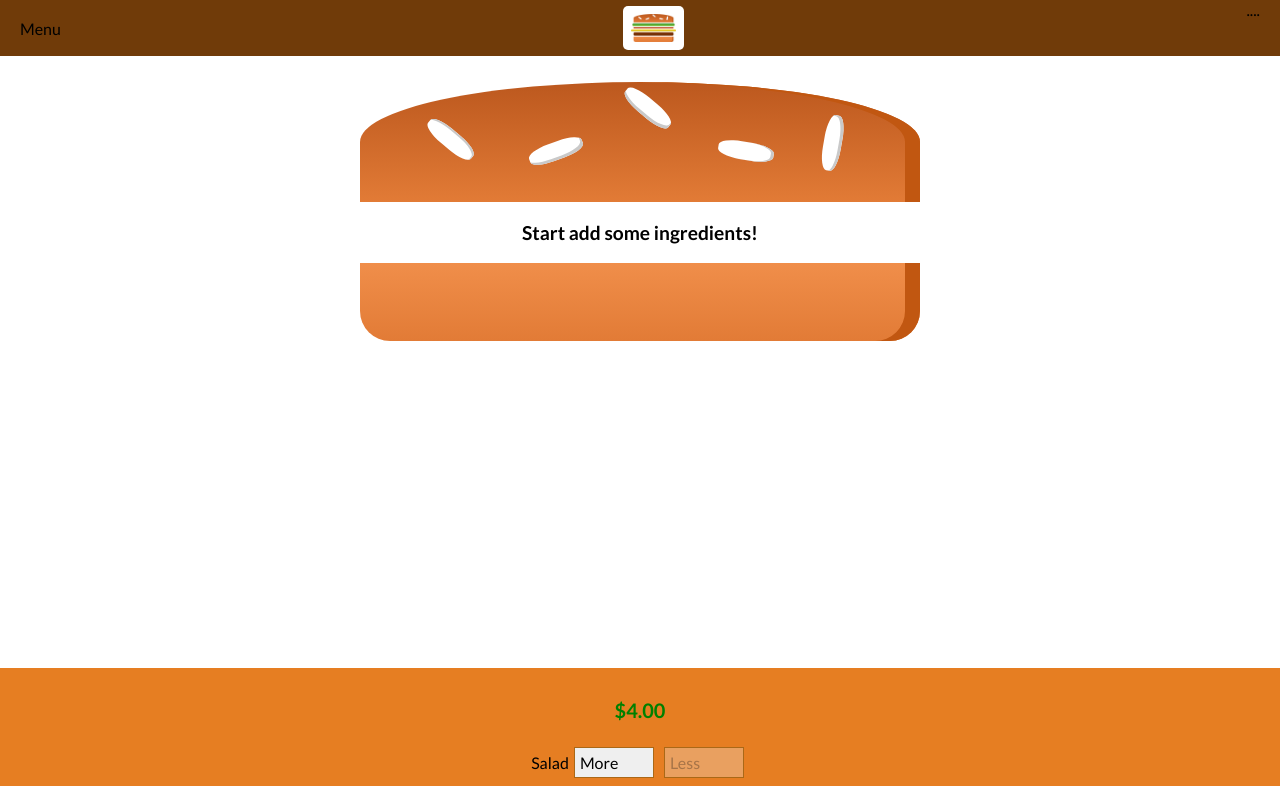
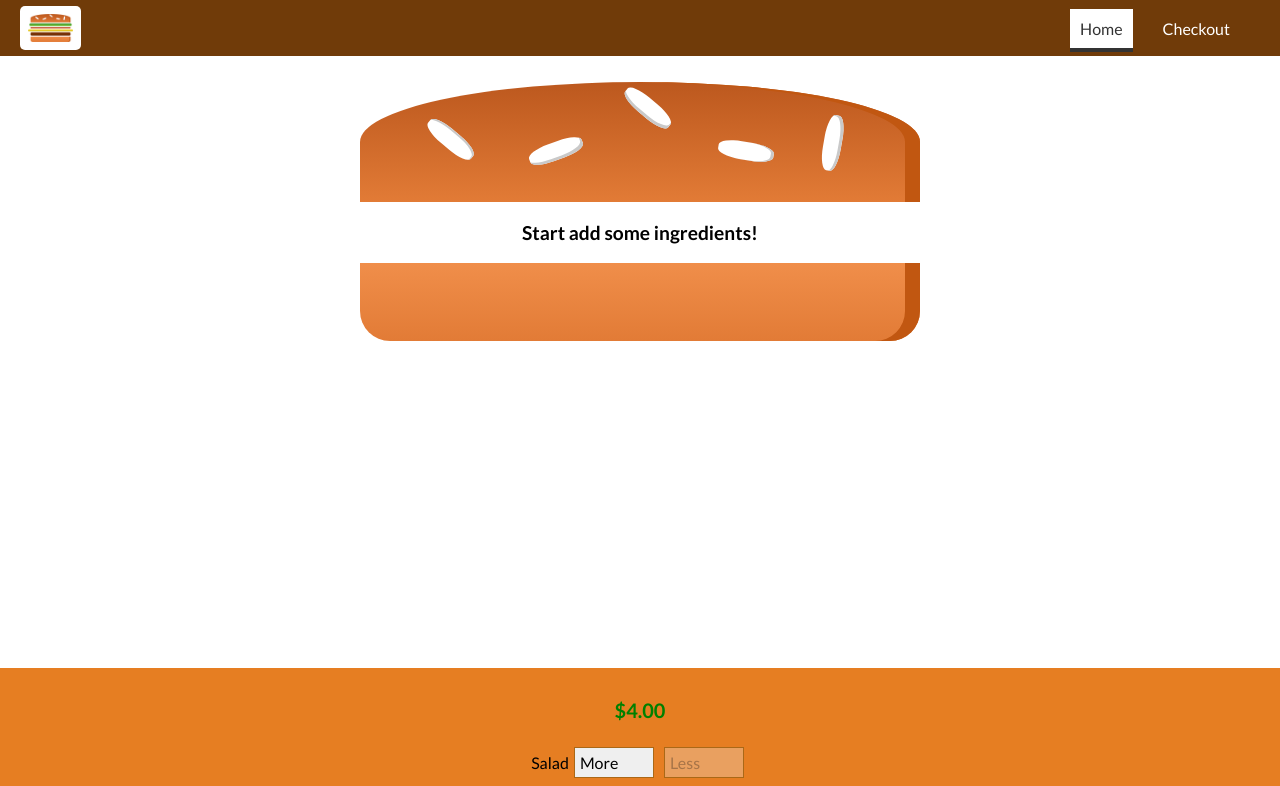
Before and after one commit to LucasED78/burger-builder, a React (Create React App) app: page / in a window 1280 px wide. Shown: the top 786 px of the page. Built offline with nearby package versions, Linux system fonts and the light colour scheme.

Commit message:
[FEATURE] Finishing Navigation

```diff
--- a/src/components/Layout/Layout.js
+++ b/src/components/Layout/Layout.js
@@ -1,14 +1,32 @@
-import React from 'react';
+import React, { Component } from 'react';
 import Aux from '../../hoc/Aux';
 import classes from './Layout.module.css';
 import Toolbar from '../Navigation/Toolbar/Toolbar';
+import SideDrawer from '../Navigation/SideDrawer/SideDrawer';
 
-const Layout = props => (
-  <Aux>
-      <Toolbar />
+class Layout extends Component {
+  state = {
+    toggleMenu: false
+  }
 
-      <div className={classes.Content}>{ props.children }</div>
-  </Aux>
-);
+  toggleMenuHandler = () => {
+    const isToggled = this.state.toggleMenu;
+
+    this.setState({
+      toggleMenu: !isToggled
+    });
+  }
+
+  render(){
+    return (
+      <Aux>
+        <Toolbar menuClicked={this.toggleMenuHandler} />
+        <SideDrawer menuClosed={this.toggleMenuHandler} showBackdrop={this.state.toggleMenu} />
+
+        <div className={classes.Content}>{ this.props.children }</div>
+      </Aux>
+    )
+  }
+}
 
 export default Layout;
--- a/src/components/Logo/Logo.module.css
+++ b/src/components/Logo/Logo.module.css
@@ -2,7 +2,7 @@
   background-color: #fff;
   padding: 8px;
   border-radius: 5px;
-  height: 80%;
+  height: 100%;
   box-sizing: border-box;
 }
 
--- /dev/null
+++ b/src/components/Navigation/NavigationItem/NavigationItem.js
@@ -0,0 +1,10 @@
+import React from 'react';
+import classes from './NavigationItem.module.css';
+
+const NavigationItem = props => (
+  <li className={classes.NavigationItem}>
+    <a className={props.active ? classes.active : null} href={props.path}>{props.children}</a>
+  </li>
+)
+
+export default NavigationItem;
--- /dev/null
+++ b/src/components/Navigation/NavigationItem/NavigationItem.module.css
@@ -0,0 +1,46 @@
+.NavigationItem {
+  margin: 10px 0;
+  color: #333;
+  padding: 10px 0;
+  box-sizing: border-box;
+  cursor: pointer;
+  width: 100%;
+}
+
+.NavigationItem a {
+  padding: 10px 0;
+  text-decoration: none;
+  box-sizing: border-box;
+  transition: background, 0.5s;
+}
+
+.NavigationItem a:hover,
+.NavigationItem a:active,
+.NavigationItem a.active {
+  color: #333;
+  border-bottom: 4px solid #333;
+}
+
+@media (min-width: 500px){
+  .NavigationItem {
+    color: white;
+    padding: 10px;
+    box-sizing: border-box;
+    cursor: pointer;
+  }
+
+  .NavigationItem a {
+    padding: 10px;
+    text-decoration: none;
+    box-sizing: border-box;
+    transition: background, 0.5s;
+  }
+
+  .NavigationItem a:hover,
+  .NavigationItem a:active,
+  .NavigationItem a.active {
+    background-color: white;
+    color: #333;
+    border-bottom: 4px solid #333;
+  }
+}
--- /dev/null
+++ b/src/components/Navigation/NavigationItems/NavigationItems.js
@@ -0,0 +1,17 @@
+import React from 'react';
+import classes from './NavigationItems.module.css';
+import NavigationItem from '../NavigationItem/NavigationItem';
+
+const NavigationItems = () => (
+    <ul className={classes.NavigationItems}>
+      <NavigationItem link="/" active>
+        Home
+      </NavigationItem>
+
+      <NavigationItem link="/checkout">
+        Checkout
+      </NavigationItem>
+    </ul>
+)
+
+export default NavigationItems;
--- /dev/null
+++ b/src/components/Navigation/NavigationItems/NavigationItems.module.css
@@ -0,0 +1,18 @@
+ul {
+  margin: 0;
+  padding: 0;
+  display: flex;
+  flex-flow: column;
+  padding: 10px;
+  align-items: center;
+  justify-content: flex-start;
+  list-style: none;
+  box-sizing: border-box;
+  height: 100%;
+}
+
+@media (min-width: 500px){
+  ul {
+    flex-direction: row;
+  }
+}
--- /dev/null
+++ b/src/components/Navigation/SideDrawer/SideDrawer.js
@@ -0,0 +1,31 @@
+import React from 'react';
+import classes from './SideDrawer.module.css';
+import NavigationItems from '../NavigationItems/NavigationItems';
+import Logo from '../../Logo/Logo';
+import Aux from '../../../hoc/Aux';
+import Backdrop from '../../UI/Backdrop/Backdrop';
+
+const SideDrawer = props => {
+  const assignedClasses = [
+    classes.SideDrawer,
+    props.showBackdrop ? classes.Open : classes.Closed
+  ].join(' ');
+
+  return (
+    <Aux>
+      <Backdrop onClosed={props.menuClosed} show={props.showBackdrop}/>
+
+      <div className={assignedClasses}>
+        <div className={classes.Logo}>
+          <Logo />
+        </div>
+
+        <nav>
+          <NavigationItems/>
+        </nav>
+      </div>
+    </Aux>
+  )
+}
+
+export default SideDrawer;
--- /dev/null
+++ b/src/components/Navigation/SideDrawer/SideDrawer.module.css
@@ -0,0 +1,25 @@
+.SideDrawer {
+  position: fixed;
+  top: 0;
+  left: 0;
+  background-color: white;
+  height: 100%;
+  width: 230px;
+  max-width: 70%;
+  transition: transform ease-in-out 0.3s;
+  z-index: 200;
+}
+
+.Open { transform: translateX(0); }
+
+.Closed { transform: translateX(-100vh); }
+
+.Logo {
+  height: 10%;
+  display: flex;
+  justify-content: center;
+}
+
+@media (min-width: 500px) {
+  .SideDrawer { display: none; }
+}
--- a/src/components/Navigation/Toolbar/Toolbar.js
+++ b/src/components/Navigation/Toolbar/Toolbar.js
@@ -1,13 +1,19 @@
 import React from 'react';
 import classes from "./Toolbar.module.css";
 import Logo from '../../Logo/Logo';
+import NavigationItems from '../NavigationItems/NavigationItems';
+import ToggleButton from '../../ToggleButton/ToggleButton';
 
-const Toolbar = () => (
+const Toolbar = props => (
   <header className={classes.Toolbar}>
-    <div>Menu</div>
+    <ToggleButton clicked={props.menuClicked} />
+
+    <div className={[classes.Logo, classes.DesktopOnly].join(' ')}>
       <Logo />
-    <nav>
-      ....
+    </div>
+
+    <nav className={[classes.Logo, classes.DesktopOnly].join(' ')}>
+      <NavigationItems />
     </nav>
   </header>
 )
--- a/src/components/Navigation/Toolbar/Toolbar.module.css
+++ b/src/components/Navigation/Toolbar/Toolbar.module.css
@@ -16,3 +16,9 @@
 .Toolbar nav {
   height: 100%;
 }
+
+.Logo { height: 80%; }
+
+@media (max-width: 499px) {
+  .DesktopOnly { display: none; }
+}
--- /dev/null
+++ b/src/components/ToggleButton/ToggleButton.js
@@ -0,0 +1,11 @@
+import React from 'react';
+import classes from './ToggleButton.module.css';
+import Logo from '../Logo/Logo';
+
+const ToggleButton = props => (
+  <div onClick={props.clicked} className={classes.ToggleButton}>
+    <Logo />
+  </div>
+)
+
+export default ToggleButton;
--- /dev/null
+++ b/src/components/ToggleButton/ToggleButton.module.css
@@ -0,0 +1,7 @@
+.ToggleButton {
+  height: 80%;
+}
+
+@media (min-width: 500px){
+  .ToggleButton { display: none; }
+}
```
